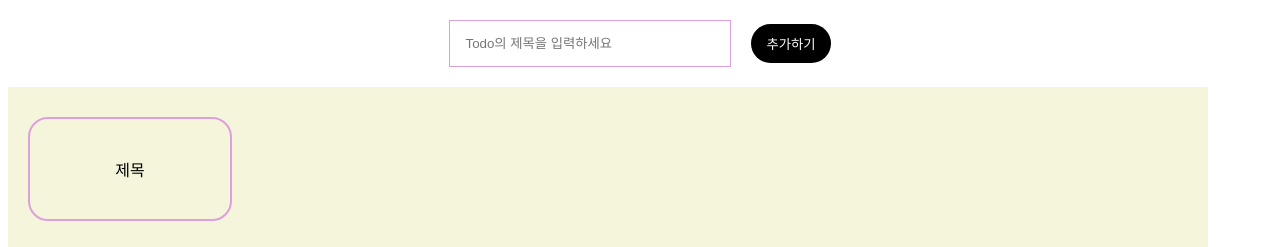
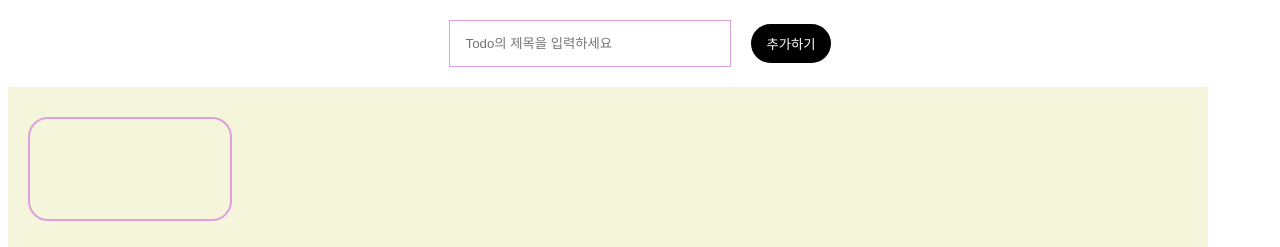
Before and after one commit to YS739/React_SpartaClass_Redux_TodoList, a React (Create React App) app: page / in a window 1280 px wide. Shown: the top 247 px of the page. Built offline with nearby package versions, Linux system fonts and the light colour scheme.

Commit message:
using payload

```diff
--- a/src/App.js
+++ b/src/App.js
@@ -70,6 +70,7 @@ const App = () => {
 
   const [toDo, setToDo] = useState();
 
+  // input에 입력된 값을 받음
   const onChangeHandler = (e) => {
     const { value } = e.target;
     setToDo(value);
@@ -87,7 +88,7 @@ const App = () => {
       </InputContainer>
       <TodoListContainer>
         <TodoCard>
-          <p>제목</p>
+          <p>{toDo}</p>
         </TodoCard>
       </TodoListContainer>
     </div>
--- a/src/redux/modules/todo.js
+++ b/src/redux/modules/todo.js
@@ -2,9 +2,10 @@
 const SHOW_TODO = "SHOW_TODO";
 
 // Action Creator
-export const showTodo = () => {
+export const showTodo = (payload) => {
   return {
     type: SHOW_TODO,
+    payload,
   };
 };
 
@@ -16,7 +17,7 @@ const todo = (state = initialState, action) => {
   switch (action.type) {
     case SHOW_TODO: {
       return {
-        toDoContent: state,
+        toDo: state.todo + action.payload,
       };
     }
     default:
```
